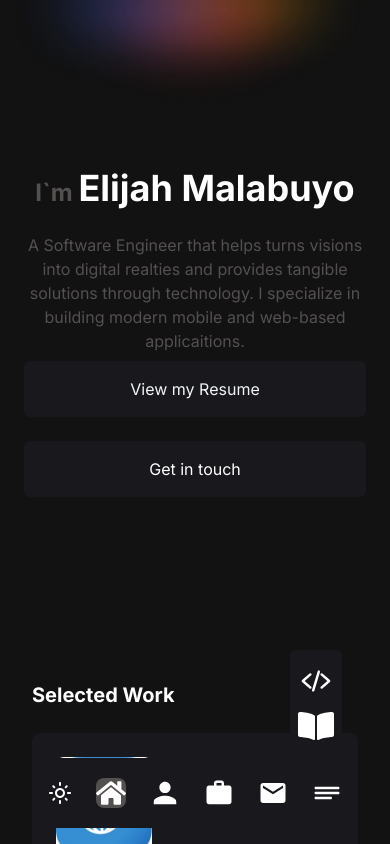
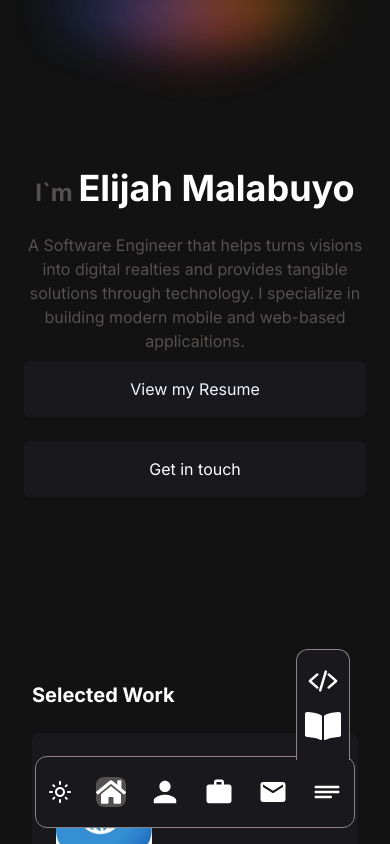
Before and after one commit to ebmalabuyo/ebmcodes, a Next.js app: page / in a window 390 px wide. Both pictures are taken after a click on the item 327 px from the left and 793 px from the top of the page. Shown: the top 844 px of the page. Built offline with nearby package versions, Linux system fonts and the light colour scheme.

Commit message:
mobile nav

```diff
--- a/components/clientComponents/MobileNavigation.tsx
+++ b/components/clientComponents/MobileNavigation.tsx
@@ -73,7 +73,7 @@ function Sublinker({item, state, setState} : SublinkProps) {
         item.sublinks ?
         <div className='relative'>
         <li className='flex cursor-pointer' onClick={()=>setState(!state)}>{item.icon}</li>
-        <ul className={` ${state ? "flex" : "hidden"} flex-col gap-3 absolute -top-32 right-0 dark:bg-darkish bg-lightish p-4 pr-2 pl-2 rounded-t-md items-center`}>
+        <ul className={` ${state ? "flex" : "hidden"} flex-col gap-3 absolute -top-32 -right-2 dark:bg-darkish bg-lightish border-t border-r border-l border-lightGray p-4 pr-2 pl-2 rounded-t-xl items-center`}>
           {item.sublinks &&
             item.sublinks.map((each : any) => {
               return <li key={each.page} onClick={()=>setState(false)} className={`${path === each.page ? "dark:bg-darkGray bg-lightGray" : ""} rounded-lg text-center`}><Link href={each.page}>{each.icon}</Link> </li>
@@ -93,7 +93,7 @@ export default function MobileNavigation() {
   const [toggle, setToggle] = useState(false);
 
   return (
-      <nav className=' w-full flex z-10 md:hidden mb-4  justify-center gap-6 fixed right-0 left-0 max-w-xs ml-auto mr-auto bottom-0 p-5 rounded-md dark:bg-darkish bg-lightish'>
+      <nav className='border border-lightGray w-full flex z-10 md:hidden mb-4  justify-center gap-6 fixed right-0 left-0 max-w-xs ml-auto mr-auto bottom-0 p-5 rounded-xl dark:bg-darkish bg-lightish'>
             <ThemeSwitch styles='flex items-center'/>
             {links.map(each => {
               return <div key={each.page}><Sublinker item={each} state={toggle} setState={setToggle}/></div>
```
